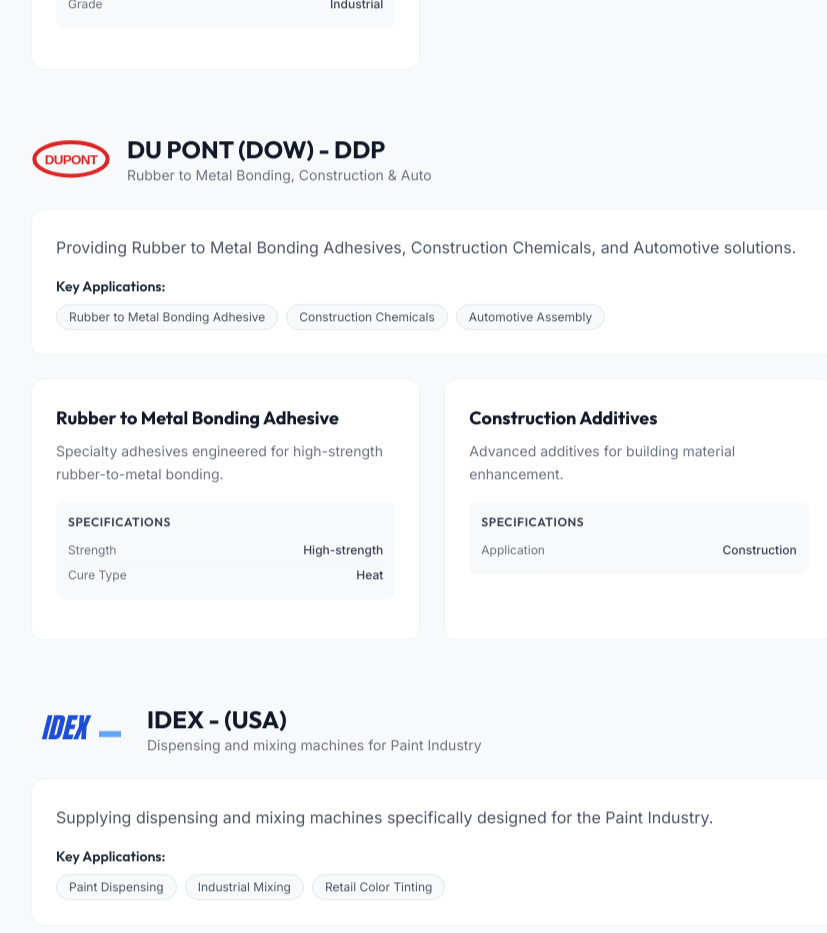
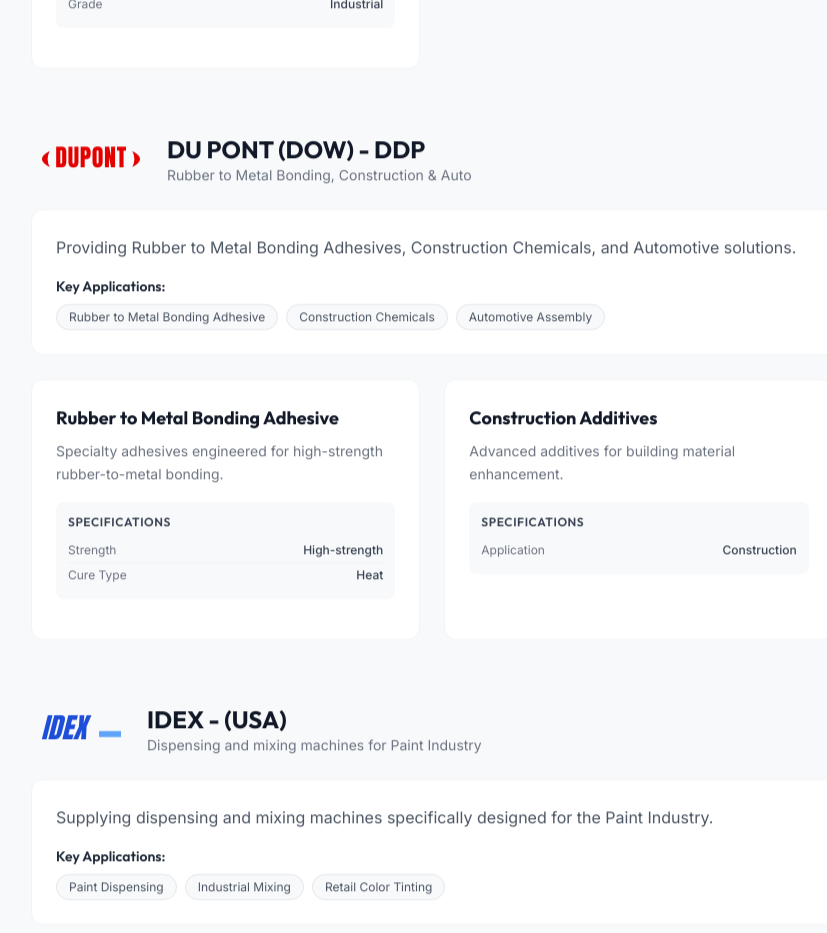
Before and after one commit to vudyananda-hue/SPV-PLASTCHEM-PVT-LTD, a React (Vite) app in the folder frontend/: page /products in a window 1280 px wide. Shown: the part 1520-2453 px from the top of the page, without its empty margins (1-828 px from the left). Built offline with nearby package versions, Linux system fonts and the light colour scheme; no server answers.

Commit message:
fix: update DuPont logo to match the modern branding

```diff
--- a/frontend/src/components/common/BrandLogo.jsx
+++ b/frontend/src/components/common/BrandLogo.jsx
@@ -24,10 +24,11 @@
       )
     case 'dupont':
       return (
-        <svg viewBox="0 0 120 60" className={className}>
-          {/* DuPont Red Oval Logo */}
-          <ellipse cx="60" cy="30" rx="55" ry="25" fill="none" stroke="#DC2626" strokeWidth="6" />
-          <text x="60" y="38" fontFamily="Arial, Helvetica, sans-serif" fontSize="20" fontWeight="900" fill="#DC2626" textAnchor="middle" letterSpacing="-1">DUPONT</text>
+        <svg viewBox="0 0 180 60" className={className}>
+          {/* DuPont Modern Logo */}
+          <path d="M 28 18 Q 5 30 28 42 Q 22 30 28 18 Z" fill="#E50000" />
+          <text x="90" y="42" fontFamily="Impact, Arial Black, sans-serif" fontSize="36" fill="#E50000" textAnchor="middle" letterSpacing="1">DUPONT</text>
+          <path d="M 152 18 Q 175 30 152 42 Q 158 30 152 18 Z" fill="#E50000" />
         </svg>
       )
     case 'idex':
```
